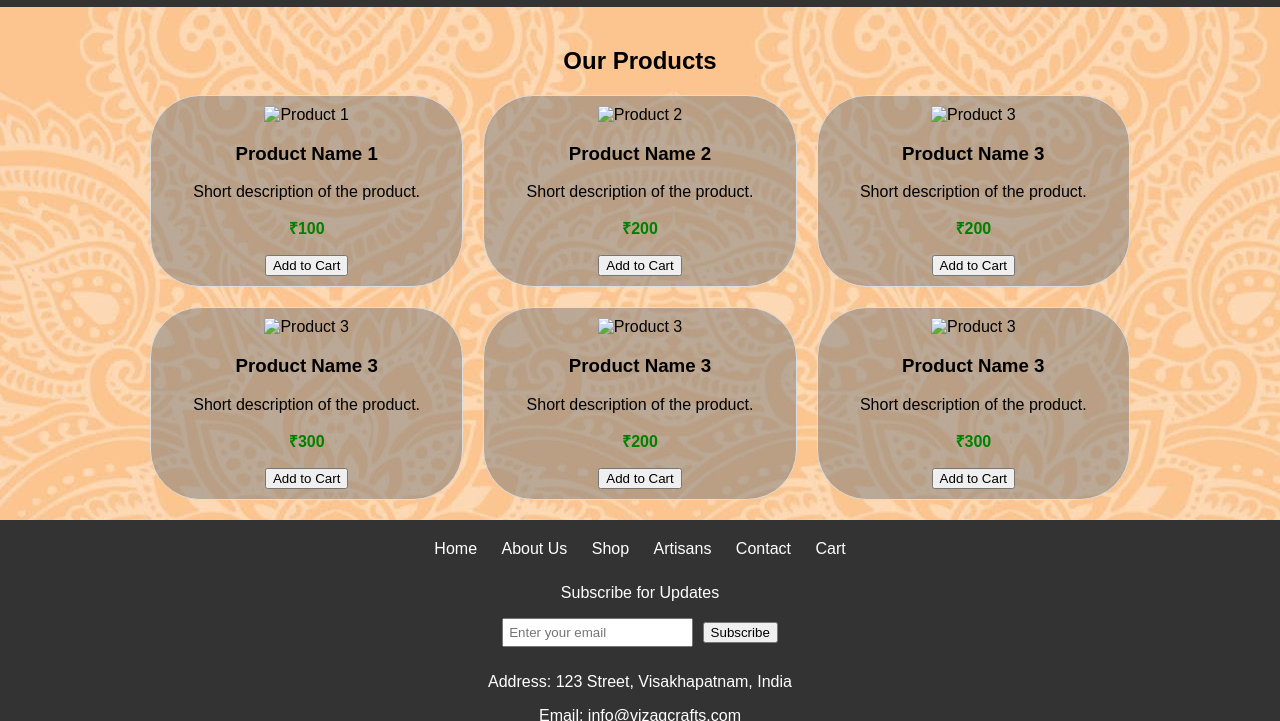
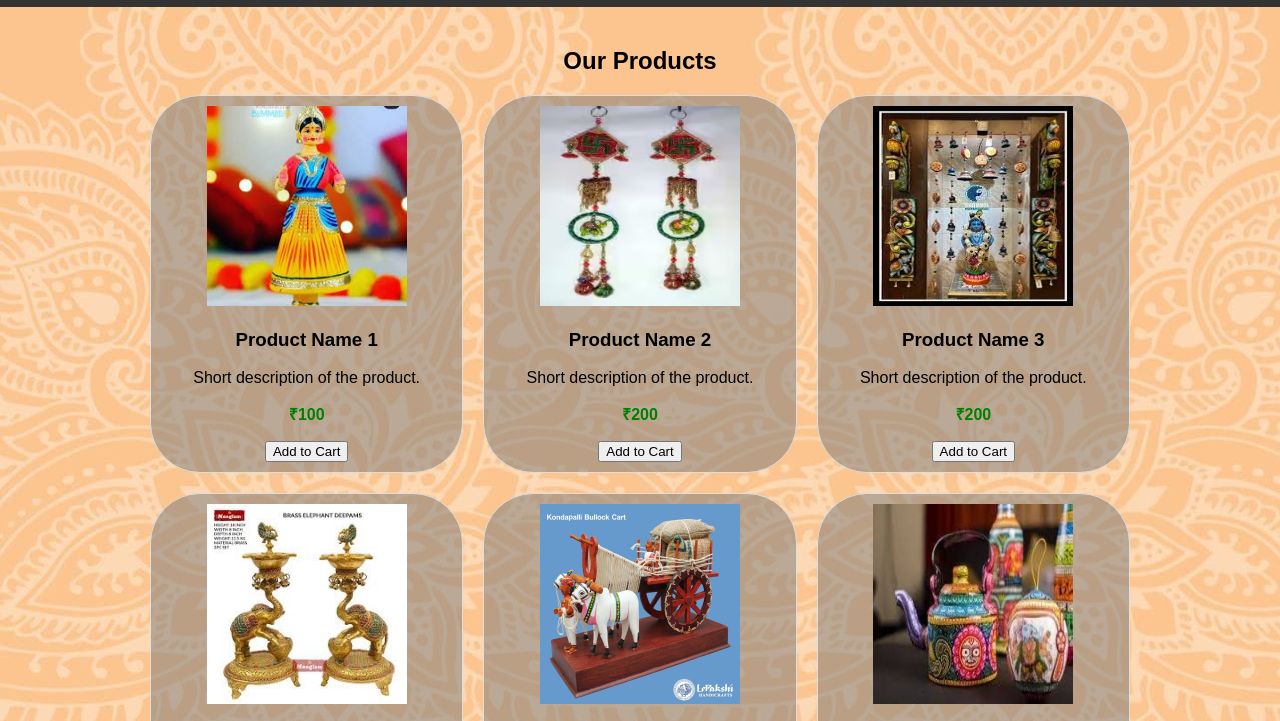
Before and after one commit to saiprasanna56/Kalakriti, a plain HTML site: page decor.html in a window 1280 px wide. Shown: the part 79-800 px from the top of the page. Drawn offline with Linux system fonts and the light colour scheme; files whose address does not match are found by name.

Commit message:
Update decor.html

```diff
--- a/decor.html
+++ b/decor.html
@@ -148,7 +148,7 @@
         <h2>Our Products</h2>
         <div class="products-grid">
             <div class="product-card">
-                <img src="images/decor1.jpg" alt="Product 1">
+                <img src="decor1.jpg" alt="Product 1">
                 <h3>Product Name 1</h3>
                 <p>Short description of the product.</p>
                 <p class="price">₹100</p>
@@ -156,35 +156,35 @@
             </div>
             <!-- Repeat product-card divs as needed -->
             <div class="product-card">
-                <img src="images/decor2.jpg" alt="Product 2">
+                <img src="decor2.jpg" alt="Product 2">
                 <h3>Product Name 2</h3>
                 <p>Short description of the product.</p>
                 <p class="price">₹200</p>
                 <button>Add to Cart</button>
             </div>
             <div class="product-card">
-                <img src="images/decor3.jpg" alt="Product 3">
+                <img src="decor3.jpg" alt="Product 3">
                 <h3>Product Name 3</h3>
                 <p>Short description of the product.</p>
                 <p class="price">₹200</p>
                 <button>Add to Cart</button>
             </div>
             <div class="product-card">
-                <img src="images/decor4.jpg" alt="Product 3">
+                <img src="decor4.jpg" alt="Product 3">
                 <h3>Product Name 3</h3>
                 <p>Short description of the product.</p>
                 <p class="price">₹300</p>
                 <button>Add to Cart</button>
             </div>
             <div class="product-card">
-                <img src="images/decor5.jpg" alt="Product 3">
+                <img src="decor5.jpg" alt="Product 3">
                 <h3>Product Name 3</h3>
                 <p>Short description of the product.</p>
                 <p class="price">₹200</p>
                 <button>Add to Cart</button>
             </div>
             <div class="product-card">
-                <img src="images/decor6.jpg" alt="Product 3">
+                <img src="decor6.jpg" alt="Product 3">
                 <h3>Product Name 3</h3>
                 <p>Short description of the product.</p>
                 <p class="price">₹300</p>
```
